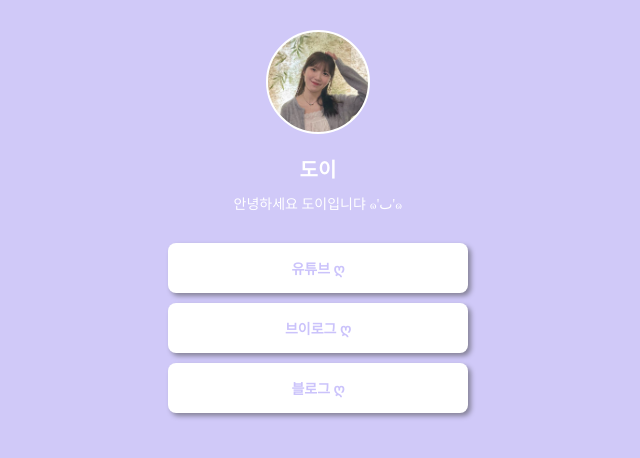
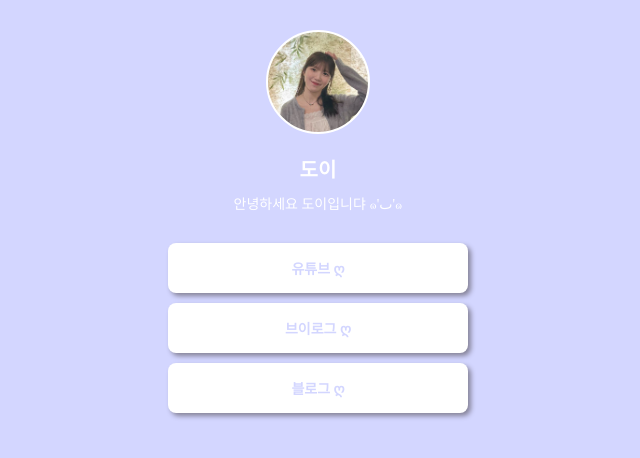
Before and after one commit to dowi2022/mypage, a plain HTML site: page index.html in a window 1280 px wide. Shown: the full height of the page, 322-962 px from the left. Drawn offline with Linux system fonts and the light colour scheme; a web font is replaced by a local one.

Commit message:
Update index.html

```diff
--- a/index.html
+++ b/index.html
@@ -15,7 +15,7 @@
             font-family: "Pretendard",serif;
         }
         body {
-            background-color: #d0c9f8;
+            background-color: #d3d6ff;
         }
         .profile {
             width: 100px;
@@ -67,7 +67,7 @@
 
             font-size: 14px;
             font-weight: bold;
-            color: #cbc3fb;
+            color: #d3d6ff;
 
             display: flex;
             flex-direction: column;
```
